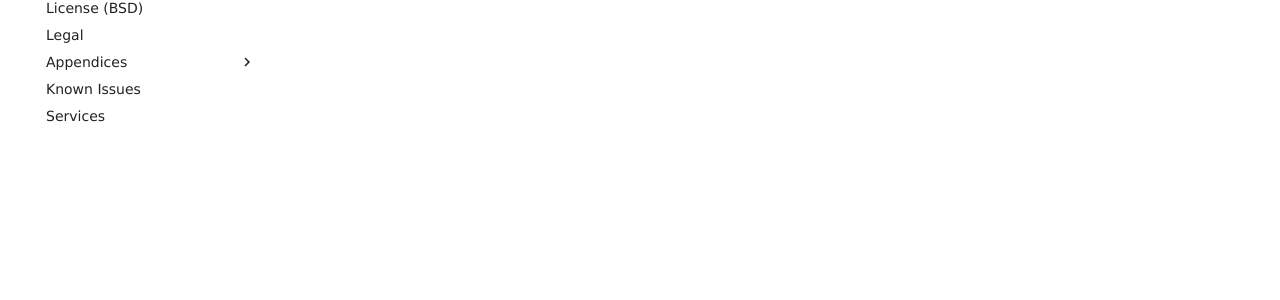
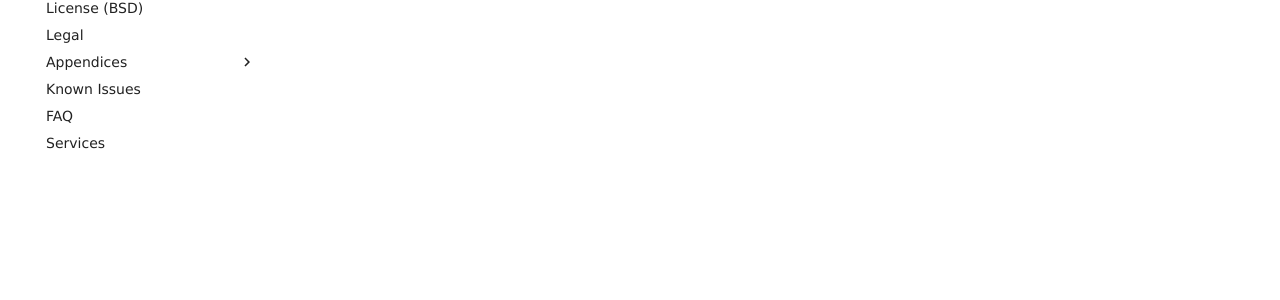
Before and after one commit to dkrajzew/degrotesque, an MkDocs documentation site: the page built from docs/api_degrotesque.md, in a window 1280 px wide. Shown: the part 504-804 px from the top of the page. Built offline with MkDocs 1.6.1 and Material for MkDocs 9.7.7, drawn with Linux system fonts in a browser that asks for light colours; comment, search, counter and statistics services are not loaded.

Commit message:
adding missing rst documentation and a FAQ

```diff
--- a/mkdocs.yml
+++ b/mkdocs.yml
@@ -52,6 +52,7 @@ nav:
         - Appendix C: appendixC.md
         - Appendix D: appendixD.md
     - Known Issues: issues.md
+    - FAQ: faq.md
     - Services: services.md
 
 exclude_docs:
--- a/mkdocs4readthedocs.yml
+++ b/mkdocs4readthedocs.yml
@@ -44,6 +44,7 @@ nav:
         - How To Release: release.md
         - Notes: notes.md
     - Known Issues: issues.md
+    - FAQ: faq.md
     - Services: services.md
 
 
```
